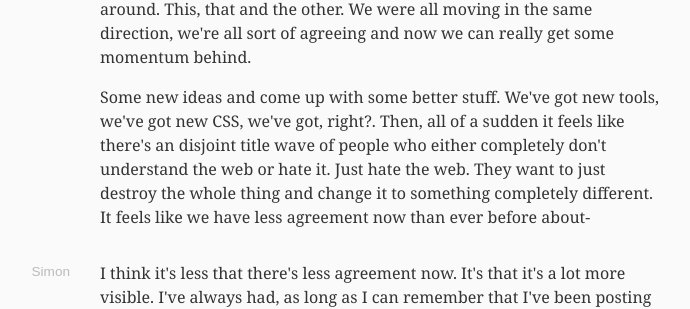
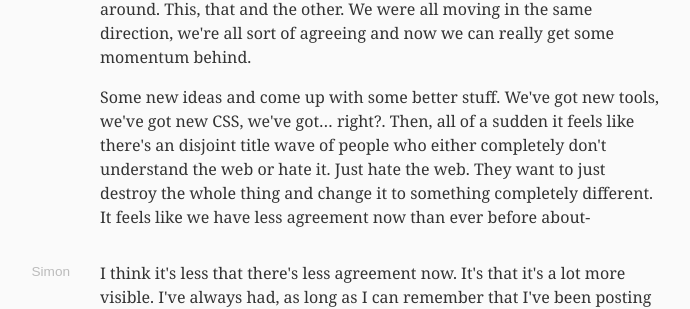
Before and after one commit to jensimmons/webahead-transcripts, a Jekyll site: the page built from _posts/transcripts/2014-04-03-065.html, in a window 1280 px wide and 900 px high, scrolled down 13284 px. Shown: the part 174-483 px from the top of the window, without its empty margins (280-970 px from the left). Built offline with Jekyll 4.4.1, drawn with Linux system fonts in a browser that asks for light colours; Markdown is read by kramdown in place of the engine named in the settings.

```diff
--- a/_posts/transcripts/2014-04-03-065.html
+++ b/_posts/transcripts/2014-04-03-065.html
@@ -159,7 +159,7 @@ permalink: 65/
 <dt>Jen</dt>
 <dd><p>There's something here that's just off. It did feel like we learned the hard way. We had come to this place where everybody is sort of agreeing. That progressive enhancements, a person in concerns, blah, blah, blah. Absolutely, that's what we're doing. Oh, my gosh. We thought the web was this other thing like print and now we're finally, after 23, 5 years, designing for the web itself. These are people whom their clients are big media corporations.</p>
 <p>This seems to be the conversation a lot of them are having. They're helping media corporations kind of switch out of their mid 2000's web, whatever. 2006 website into a more modern website which reflex actually what the web is. What all these phones and devices and tablets want. Then, all of a sudden It just felt like, oh, we're finally, we don't need to have these big debates. We don't need to have these kind of nerd wars around. This, that and the other. We were all moving in the same direction, we're all sort of agreeing and now we can really get some momentum behind.</p>
-<p>Some new ideas and come up with some better stuff. We've got new tools, we've got new CSS, we've got, right?. Then, all of a sudden it feels like there's an disjoint title wave of people who either completely don't understand the web or hate it. Just hate the web. They want to just destroy the whole thing and change it to something completely different. It feels like we have less agreement now than ever before about-</p></dd>
+<p>Some new ideas and come up with some better stuff. We've got new tools, we've got new CSS, we've got… right?. Then, all of a sudden it feels like there's an disjoint title wave of people who either completely don't understand the web or hate it. Just hate the web. They want to just destroy the whole thing and change it to something completely different. It feels like we have less agreement now than ever before about-</p></dd>
 
 <dt>Simon</dt>
 <dd><p>I think it's less that there's less agreement now. It's that it's a lot more visible. I've always had, as long as I can remember that I've been posting about web topics at O'Reilly, I've always had the occasional comment. Let's replace the web with some kind of real desktop application paradigm. Canvass is the best idea to hit the web in millions of years because then I don't have to think about the dom. it's been there but until recently I've only encountered it when I was writing or speaking in context that were more programmers eccentric.</p>
```
